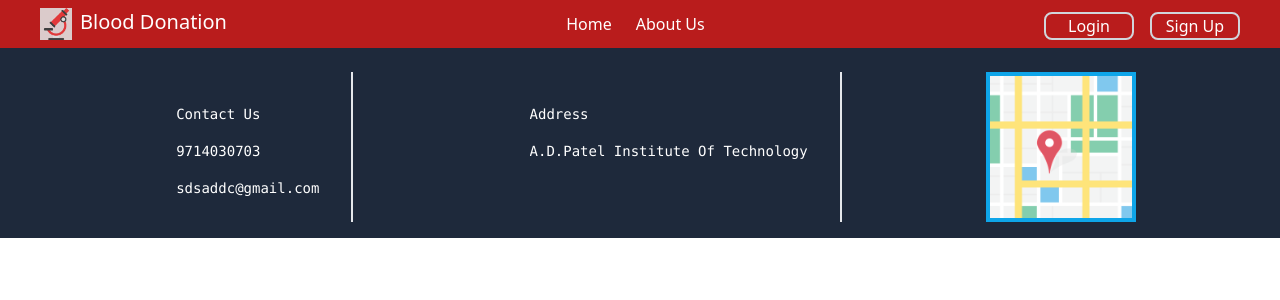
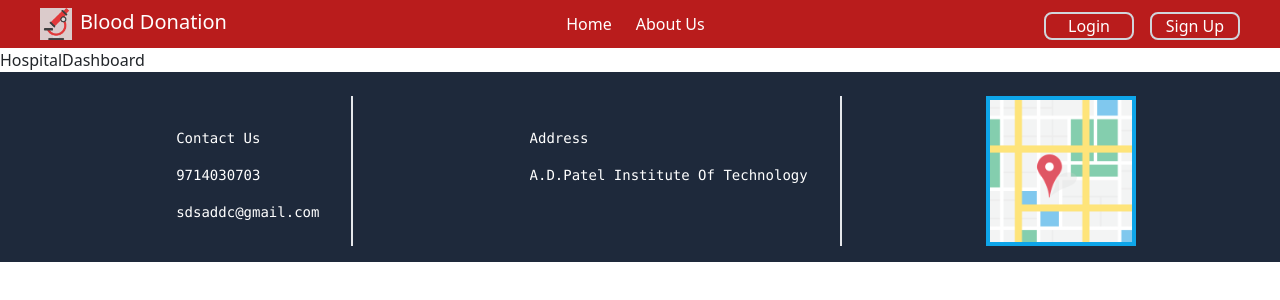
Before and after one commit to Shubham30522/mini-prooject, a React (Create React App) app: page /HospitalDashboard in a window 1280 px wide. Shown: the top 300 px of the page. Built offline with nearby package versions, Linux system fonts and the light colour scheme; no server answers.

Commit message:
4th commmit

```diff
--- a/src/App.js
+++ b/src/App.js
@@ -9,6 +9,8 @@ import Login from './components/Login';
 import Registration from './components/Registration';
 import Addrequest from './components/Addrequest';
 import PendingRequest from './components/pendingRequest';
+import HospitalDashboard from './components/HospitalDashboard';
+import DonorDashboard from './components/DonorDashboard';
 
 function App() {
 
@@ -22,6 +24,8 @@ function App() {
         <Route path="Login" element={<Login />} />
         <Route path="SignUp" element={<Registration />} />
         <Route path="pendingRequest" element={<PendingRequest />} />
+        <Route path="HospitalDashboard" element={<HospitalDashboard />} />
+        <Route path="DonorDashboard" element={<DonorDashboard />} />
       </Routes>
 
       <Footer></Footer>
--- a/src/components/Addrequest.js
+++ b/src/components/Addrequest.js
@@ -18,7 +18,7 @@ const requestSubmitHandler = async (requestData) => {
   console.log(updatedRequestData);
   const requestResponse = await createRequest(updatedRequestData);
   console.log((requestResponse ? requestResponse : null));
-  navigate("/");
+  navigate("/HospitalDashboard");
 }
   const {token} = useSelector(state => state.auth);
   return (
--- /dev/null
+++ b/src/components/DonorDashboard.js
@@ -0,0 +1,9 @@
+import React from 'react'
+
+const DonorDashboard = () => {
+  return (
+    <div>DonorDashboard</div>
+  )
+}
+
+export default DonorDashboard
--- /dev/null
+++ b/src/components/HospitalDashboard.js
@@ -0,0 +1,11 @@
+import React from 'react'
+
+const HospitalDashboard = () => {
+    const user = localStorage.getItem("user");
+    console.log(user);
+  return (
+    <div>HospitalDashboard</div>
+  )
+}
+
+export default HospitalDashboard
--- a/src/components/Login.js
+++ b/src/components/Login.js
@@ -43,6 +43,7 @@ const Login = () => {
       console.log("Successful login: ",success);
       if (success) {
         toast.success("Login Successful");
+        navigate("/");
       } else {
         toast.error(response.data.message);
       }
```
